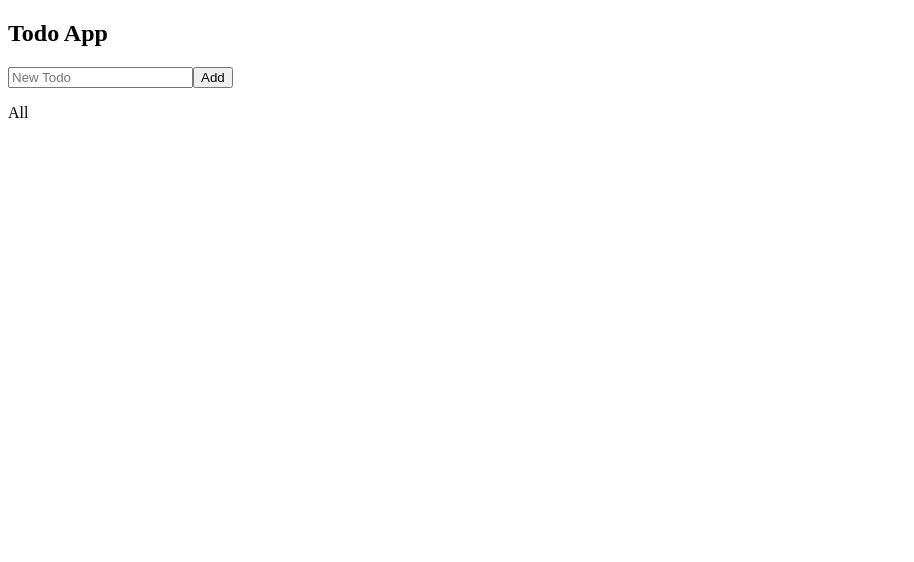
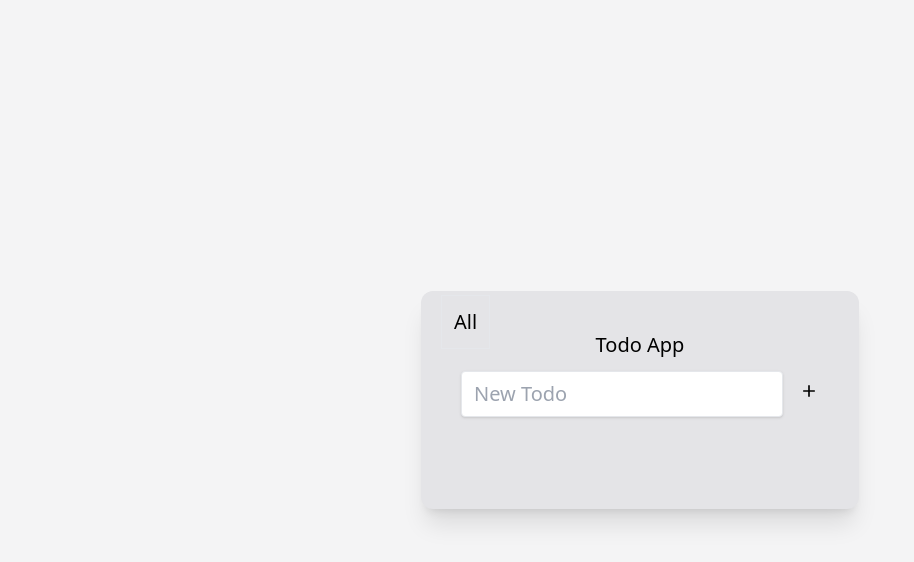
Before and after one commit to navidXlg/TodoApp-, a React (Create React App) app: page / in a window 1280 px wide. Shown: the top 562 px of the page, without its empty margins (0-914 px from the left). Built offline with nearby package versions, Linux system fonts and the light colour scheme.

Commit message:
Styling rules has been added

```diff
--- a/package.json
+++ b/package.json
@@ -8,6 +8,7 @@
     "@testing-library/user-event": "^13.5.0",
     "react": "^18.2.0",
     "react-dom": "^18.2.0",
+    "react-icons": "^4.10.1",
     "react-scripts": "5.0.1",
     "web-vitals": "^2.1.4"
   },
@@ -34,5 +35,8 @@
       "last 1 firefox version",
       "last 1 safari version"
     ]
+  },
+  "devDependencies": {
+    "tailwindcss": "^3.3.3"
   }
 }
--- a/public/index.html
+++ b/public/index.html
@@ -4,6 +4,9 @@
     <meta charset="utf-8" />
     <link rel="icon" href="%PUBLIC_URL%/favicon.ico" />
     <meta name="viewport" content="width=device-width, initial-scale=1" />
+    <style>
+      @import url('https://fonts.googleapis.com/css2?family=Roboto+Condensed:ital,wght@0,700;1,400;1,700&display=swap');
+    </style>
     <meta name="theme-color" content="#000000" />
     <meta
       name="description"
--- a/src/App.js
+++ b/src/App.js
@@ -2,6 +2,7 @@ import SearchBar from "./componants/SearchBar";
 import TodoList from "./componants/TodoList";
 import useTodoContext from "./Hooks/useTodoContext";
 import DropDown from "./componants/DropDown";
+
 
 export default function App(){
   const {resetAllTodos, todo} = useTodoContext();
@@ -11,12 +12,15 @@ export default function App(){
     resetAllTodos()
   };
 
+
 // Rember to change it
-  return <div>
+  return <div className="flex items-center justify-center bg-zinc-100 min-h-screen w-full  text-xl  ">
+          <div className="bg-zinc-200 border-spacing-1 border-slate-600 rounded-xl p-10 flex shadow-xl hover:p-12 transition-all flex-col items-center justify-between relative">
             <h2>Todo App</h2>
             <SearchBar/>
+            <DropDown/>
             <TodoList/>
-            {todo.length > 0 ? <button onClick={handelClick}>Clear</button> : "" }
-            <DropDown/>
+            {todo.length > 0 ? <button onClick={handelClick} className="my-2">Clear</button> : "" }
+          </div>
         </div>
 };
--- a/src/componants/DropDown.js
+++ b/src/componants/DropDown.js
@@ -44,14 +44,14 @@ export default function DropDown(){
 
     const renderOptions = data.map(item => {
         return <div key={Math.trunc(Math.random()*1000)}>
-                  <p className=" cursor-pointer hover:bg-zinc-400 p-3 border border-cyan-200 w-full" onClick={() => handelClikOption(item)} >{item.text}</p>
+                  <p className=" cursor-pointer hover:bg-zinc-400 bg-red-400 p-3 border border-cyan-200 w-full" onClick={() => handelClikOption(item)} >{item.text}</p>
                </div>
     });
 
 
 
-    return <div className="w-48 m-3" ref={element}>
-            <p onClick = {handelClick} className="p-3 border border-cyan-200v w-full">{todoStatus ? todoStatus : "All"}</p>
+    return <div className="w-38 m-3 absolute -top-2 z-10 left-2  " ref={element}>
+            <p onClick = {handelClick} className="p-3 border border-cyan-200v w-full cursor-pointer">{todoStatus ? todoStatus : "All"}</p>
             {isOpen && renderOptions}
            </div>
 };
--- a/src/componants/SearchBar.js
+++ b/src/componants/SearchBar.js
@@ -1,5 +1,6 @@
 import { useState } from "react";
 import useTodoContext from "../Hooks/useTodoContext";
+import {MdAdd} from "react-icons/md";
 
 
 
@@ -22,13 +23,14 @@ export default function SearchBar(){
         setTerm("");
     };
 
-    return <form onSubmit={handelSubmit}>
+    return <form onSubmit={handelSubmit} className="w-full max-w-sm my-3">
                 <input
+                className="shadow appearance-none border outline-slate-500 hover: rounded inline-block py-2 px-3 text-gray-500 mr-4"
                 type="text"
                 placeholder="New Todo"
                 onChange={handelChange}
                 value={term}
                 ></input>
-                <button>Add</button>
+                <button><MdAdd/></button>
            </form>
 };
--- a/src/componants/TodoList.js
+++ b/src/componants/TodoList.js
@@ -1,6 +1,6 @@
 import TodoItem from "./TodoItem";
 import useTodoContext from "../Hooks/useTodoContext";
-
+import { BsTrash} from "react-icons/bs";
 
 export default function TodoList(){
     const {todo, todoStatusChange, deleteItem } = useTodoContext();
@@ -17,15 +17,15 @@ export default function TodoList(){
 
 
     const renderItems = todo.map(item => {
-        return <div key={item.id}>
+        return <div key={item.id} className="flex justify-between items-center  shadow-xl bg-zinc-200 rounded-2xl  w-full px-4 my-1 py-2 max-w-xs overflow-x-hidden hover:scale-100 ">
                   <div onClick={() => handelClick(item)}>
                      <TodoItem value = {item} />
                   </div>
-                  <button onClick={() => handelClickDelete(item)}>remove</button>
+                  <button onClick={() => handelClickDelete(item)}><BsTrash/></button>
                </div>
     });
 
-    return <div>
+    return <div className="w-full flex flex-col items-center gap-1 my-5">
             {renderItems}
            </div>
 };
--- /dev/null
+++ b/src/index.css
@@ -0,0 +1,3 @@
+@tailwind base;
+@tailwind components;
+@tailwind utilities;
--- a/src/index.js
+++ b/src/index.js
@@ -1,5 +1,6 @@
 import React from 'react';
 import ReactDOM from 'react-dom/client';
+import "./index.css";
 import App from './App';
 import Provider from './Context/TodoContext';
 
--- /dev/null
+++ b/tailwind.config.js
@@ -0,0 +1,13 @@
+/** @type {import('tailwindcss').Config} */
+module.exports = {
+  content: [
+    "./src/**/*.{js,jsx,ts,tsx}",
+  ],
+  theme: {
+    extend: {},
+    fontFamily : {
+      "my_font" : ["my_font", "serif"]
+    }
+  },
+  plugins: [],
+}
```
Also changed, not shown: 1 other file (tests, documents, lock files or other folders).
